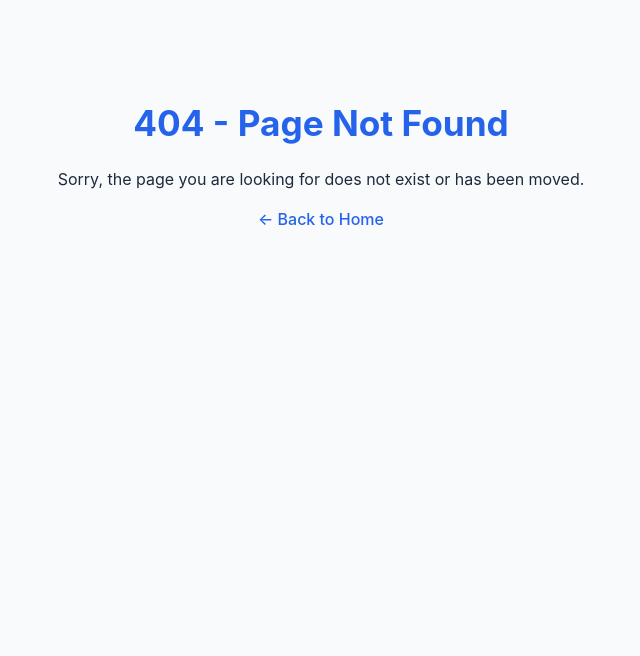
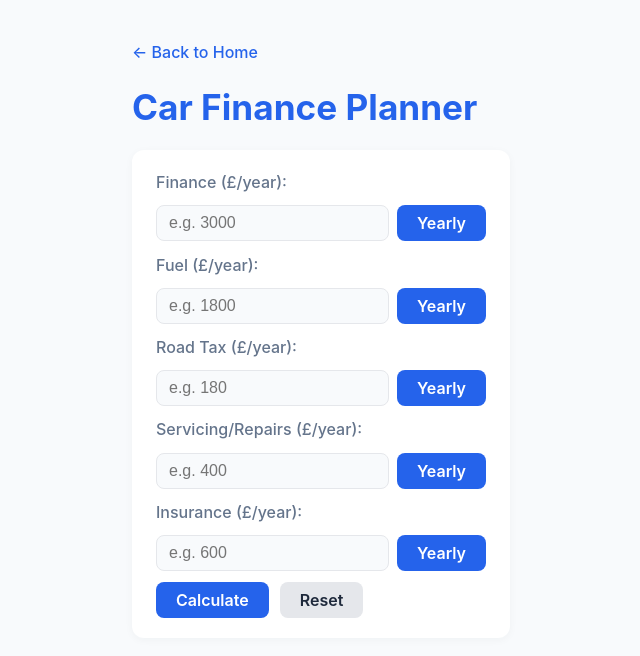
Before and after one commit to nbetts/vibe-finance-planner, a React (Vite) app: page /car-finance in a window 1280 px wide. Before the commit this address had no page. Shown: the top 656 px of the page, without its empty margins (319-959 px from the left). Built offline with nearby package versions, Linux system fonts and the light colour scheme.

Commit message:
basic car finance planner

```diff
--- a/index.html
+++ b/index.html
@@ -4,7 +4,7 @@
     <meta charset="UTF-8" />
     <link rel="icon" type="image/svg+xml" href="/vite.svg" />
     <meta name="viewport" content="width=device-width, initial-scale=1.0" />
-    <title>Salary Planner</title>
+    <title>Finance Planner</title>
   </head>
   <body>
     <div id="root"></div>
--- a/src/main.tsx
+++ b/src/main.tsx
@@ -4,6 +4,7 @@ import { BrowserRouter, Routes, Route } from 'react-router-dom';
 import Home from './pages/home';
 import NotFound from './pages/not-found';
 import SalaryPlanner from './pages/salary-planner';
+import CarFinancePlanner from './pages/car-finance-planner';
 import './index.css';
 
 createRoot(document.getElementById('root')!).render(
@@ -12,6 +13,7 @@ createRoot(document.getElementById('root')!).render(
       <Routes>
         <Route path="/" element={<Home />} />
         <Route path="/salary" element={<SalaryPlanner />} />
+        <Route path="/car-finance" element={<CarFinancePlanner />} />
         <Route path="*" element={<NotFound />} />
       </Routes>
     </BrowserRouter>
--- /dev/null
+++ b/src/pages/car-finance-planner/carFinanceCalculations.ts
@@ -0,0 +1,22 @@
+
+import type { CarFinanceInputs, CarFinanceBreakdown } from './types';
+import { MONTHS_PER_YEAR } from '../../constants';
+
+function parse(v: string) {
+  const n = Number(v);
+  return isNaN(n) || v.trim() === '' ? 0 : n;
+}
+
+export function calculateCarFinanceBreakdown(inputs: CarFinanceInputs): CarFinanceBreakdown {
+  const totalYearly =
+    parse(inputs.finance) +
+    parse(inputs.fuel) +
+    parse(inputs.roadTax) +
+    parse(inputs.servicing) +
+    parse(inputs.insurance);
+  return {
+    yearly: totalYearly,
+    monthly: totalYearly / MONTHS_PER_YEAR,
+    threeYear: totalYearly * 3,
+  };
+}
--- /dev/null
+++ b/src/pages/car-finance-planner/index.tsx
@@ -0,0 +1,176 @@
+
+
+import { useState } from 'react';
+import { useLocalStorage } from '../../hooks';
+import { calculateCarFinanceBreakdown } from './carFinanceCalculations';
+import type { CarFinanceBreakdown } from './types';
+import { MONTHS_PER_YEAR } from '../../constants';
+import { Link } from 'react-router-dom';
+
+export default function CarFinancePlanner() {
+  const [finance, setFinance] = useLocalStorage<string>('carFinance.finance', '');
+  const [financeUnit, setFinanceUnit] = useLocalStorage<'year' | 'month'>('carFinance.financeUnit', 'year');
+  const [fuel, setFuel] = useLocalStorage<string>('carFinance.fuel', '');
+  const [fuelUnit, setFuelUnit] = useLocalStorage<'year' | 'month'>('carFinance.fuelUnit', 'year');
+  const [roadTax, setRoadTax] = useLocalStorage<string>('carFinance.roadTax', '');
+  const [roadTaxUnit, setRoadTaxUnit] = useLocalStorage<'year' | 'month'>('carFinance.roadTaxUnit', 'year');
+  const [servicing, setServicing] = useLocalStorage<string>('carFinance.servicing', '');
+  const [servicingUnit, setServicingUnit] = useLocalStorage<'year' | 'month'>('carFinance.servicingUnit', 'year');
+  const [insurance, setInsurance] = useLocalStorage<string>('carFinance.insurance', '');
+  const [insuranceUnit, setInsuranceUnit] = useLocalStorage<'year' | 'month'>('carFinance.insuranceUnit', 'year');
+
+  const [showResult, setShowResult] = useState(false);
+  const [result, setResult] = useState<CarFinanceBreakdown>({ yearly: 0, monthly: 0, threeYear: 0 });
+
+  const handleSubmit = (e: React.FormEvent) => {
+    e.preventDefault();
+    const parse = (v: string) => {
+      const n = Number(v);
+      return isNaN(n) || v.trim() === '' ? 0 : n;
+    };
+    const toYearly = (val: string, unit: 'year' | 'month') => unit === 'month' ? parse(val) * MONTHS_PER_YEAR : parse(val);
+    const breakdown = calculateCarFinanceBreakdown({
+      finance: String(toYearly(finance, financeUnit)),
+      fuel: String(toYearly(fuel, fuelUnit)),
+      roadTax: String(toYearly(roadTax, roadTaxUnit)),
+      servicing: String(toYearly(servicing, servicingUnit)),
+      insurance: String(toYearly(insurance, insuranceUnit)),
+    });
+    setResult(breakdown);
+    setShowResult(true);
+  };
+
+  const handleReset = () => {
+    setFinance('');
+    setFinanceUnit('year');
+    setFuel('');
+    setFuelUnit('year');
+    setRoadTax('');
+    setRoadTaxUnit('year');
+    setServicing('');
+    setServicingUnit('year');
+    setInsurance('');
+    setInsuranceUnit('year');
+    setResult({ yearly: 0, monthly: 0, threeYear: 0 });
+    setShowResult(false);
+  };
+
+  return (
+    <div className="planner-container">
+      <div style={{ marginBottom: '1rem' }}>
+        <Link to="/" style={{ color: 'var(--primary)', textDecoration: 'none', fontWeight: 500 }}>&larr; Back to Home</Link>
+      </div>
+      <h1>Car Finance Planner</h1>
+      <form className="salary-input" onSubmit={handleSubmit} autoComplete="off">
+        <div className="salary-input-row" style={{ flexDirection: 'column', alignItems: 'stretch', gap: '0.7rem' }}>
+          <label htmlFor="finance">Finance (£/{financeUnit}):</label>
+          <div style={{ display: 'flex', gap: '0.5rem', alignItems: 'center' }}>
+            <input
+              id="finance"
+              type="number"
+              min="0"
+              value={finance}
+              onChange={e => setFinance(e.target.value)}
+              placeholder="e.g. 3000"
+              style={{ flex: 1 }}
+            />
+            <button type="button" aria-label="Toggle finance unit" style={{ minWidth: 70 }} onClick={() => setFinanceUnit(financeUnit === 'year' ? 'month' : 'year')}>
+              {financeUnit === 'year' ? 'Yearly' : 'Monthly'}
+            </button>
+          </div>
+          <label htmlFor="fuel">Fuel (£/{fuelUnit}):</label>
+          <div style={{ display: 'flex', gap: '0.5rem', alignItems: 'center' }}>
+            <input
+              id="fuel"
+              type="number"
+              min="0"
+              value={fuel}
+              onChange={e => setFuel(e.target.value)}
+              placeholder="e.g. 1800"
+              style={{ flex: 1 }}
+            />
+            <button type="button" aria-label="Toggle fuel unit" style={{ minWidth: 70 }} onClick={() => setFuelUnit(fuelUnit === 'year' ? 'month' : 'year')}>
+              {fuelUnit === 'year' ? 'Yearly' : 'Monthly'}
+            </button>
+          </div>
+          <label htmlFor="roadTax">Road Tax (£/{roadTaxUnit}):</label>
+          <div style={{ display: 'flex', gap: '0.5rem', alignItems: 'center' }}>
+            <input
+              id="roadTax"
+              type="number"
+              min="0"
+              value={roadTax}
+              onChange={e => setRoadTax(e.target.value)}
+              placeholder="e.g. 180"
+              style={{ flex: 1 }}
+            />
+            <button type="button" aria-label="Toggle road tax unit" style={{ minWidth: 70 }} onClick={() => setRoadTaxUnit(roadTaxUnit === 'year' ? 'month' : 'year')}>
+              {roadTaxUnit === 'year' ? 'Yearly' : 'Monthly'}
+            </button>
+          </div>
+          <label htmlFor="servicing">Servicing/Repairs (£/{servicingUnit}):</label>
+          <div style={{ display: 'flex', gap: '0.5rem', alignItems: 'center' }}>
+            <input
+              id="servicing"
+              type="number"
+              min="0"
+              value={servicing}
+              onChange={e => setServicing(e.target.value)}
+              placeholder="e.g. 400"
+              style={{ flex: 1 }}
+            />
+            <button type="button" aria-label="Toggle servicing unit" style={{ minWidth: 70 }} onClick={() => setServicingUnit(servicingUnit === 'year' ? 'month' : 'year')}>
+              {servicingUnit === 'year' ? 'Yearly' : 'Monthly'}
+            </button>
+          </div>
+          <label htmlFor="insurance">Insurance (£/{insuranceUnit}):</label>
+          <div style={{ display: 'flex', gap: '0.5rem', alignItems: 'center' }}>
+            <input
+              id="insurance"
+              type="number"
+              min="0"
+              value={insurance}
+              onChange={e => setInsurance(e.target.value)}
+              placeholder="e.g. 600"
+              style={{ flex: 1 }}
+            />
+            <button type="button" aria-label="Toggle insurance unit" style={{ minWidth: 70 }} onClick={() => setInsuranceUnit(insuranceUnit === 'year' ? 'month' : 'year')}>
+              {insuranceUnit === 'year' ? 'Yearly' : 'Monthly'}
+            </button>
+          </div>
+          <div style={{ display: 'flex', gap: '0.7rem' }}>
+            <button type="submit">Calculate</button>
+            <button type="button" onClick={handleReset} style={{ background: 'var(--border)', color: 'var(--text)' }}>Reset</button>
+          </div>
+        </div>
+      </form>
+      {showResult && (
+        <div className="breakdown">
+          <h2>Car Cost Breakdown</h2>
+          <table>
+            <thead>
+              <tr>
+                <th>Period</th>
+                <th>Total (£)</th>
+              </tr>
+            </thead>
+            <tbody>
+              <tr>
+                <td>Yearly</td>
+                <td>£{result.yearly.toLocaleString(undefined, { maximumFractionDigits: 2 })}</td>
+              </tr>
+              <tr>
+                <td>Monthly</td>
+                <td>£{result.monthly.toLocaleString(undefined, { maximumFractionDigits: 2 })}</td>
+              </tr>
+              <tr>
+                <td>3 Years</td>
+                <td>£{result.threeYear.toLocaleString(undefined, { maximumFractionDigits: 2 })}</td>
+              </tr>
+            </tbody>
+          </table>
+        </div>
+      )}
+    </div>
+  );
+}
--- /dev/null
+++ b/src/pages/car-finance-planner/types.ts
@@ -0,0 +1,13 @@
+export type CarFinanceInputs = {
+  finance: string;
+  fuel: string;
+  roadTax: string;
+  servicing: string;
+  insurance: string;
+};
+
+export type CarFinanceBreakdown = {
+  yearly: number;
+  monthly: number;
+  threeYear: number;
+};
--- a/src/pages/home/index.tsx
+++ b/src/pages/home/index.tsx
@@ -6,6 +6,7 @@ function Home() {
       <h1>Finance Planner</h1>
       <p>Welcome to your personal finance planner. Start by exploring one of the available tools:</p>
       <ul>
+        <li><Link to="/car-finance">Car Finance Planner</Link></li>
         <li><Link to="/salary">Salary Planner</Link></li>
       </ul>
     </div>
```
